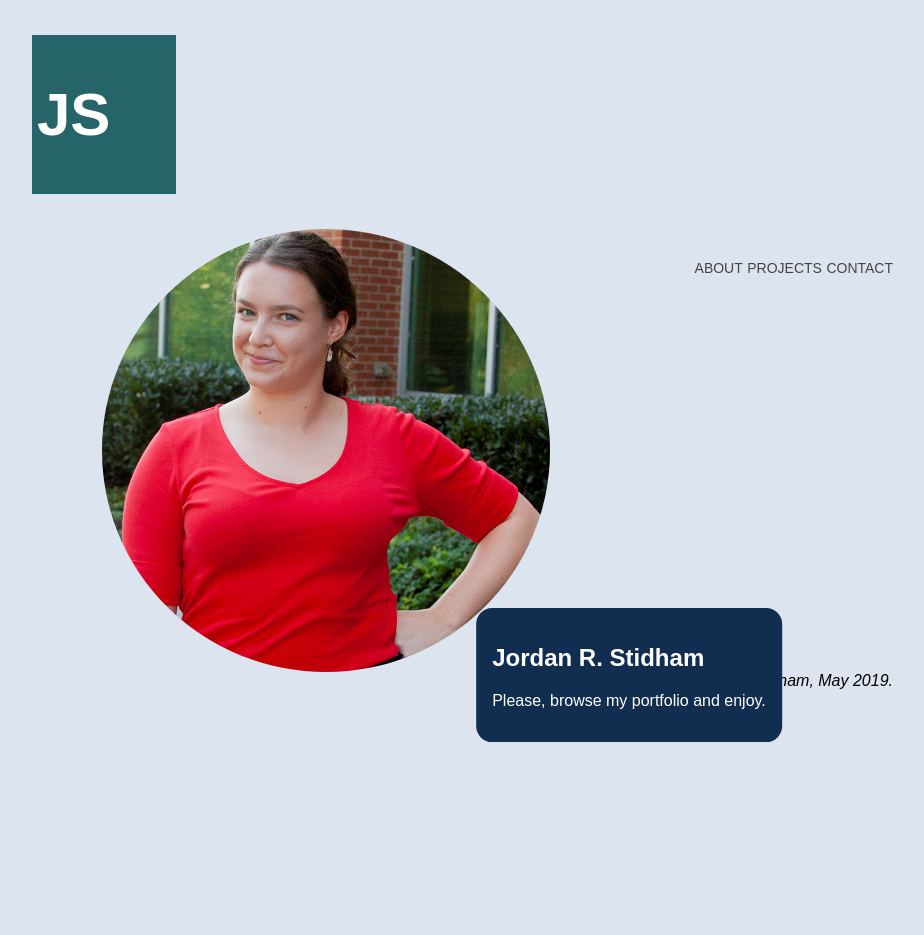
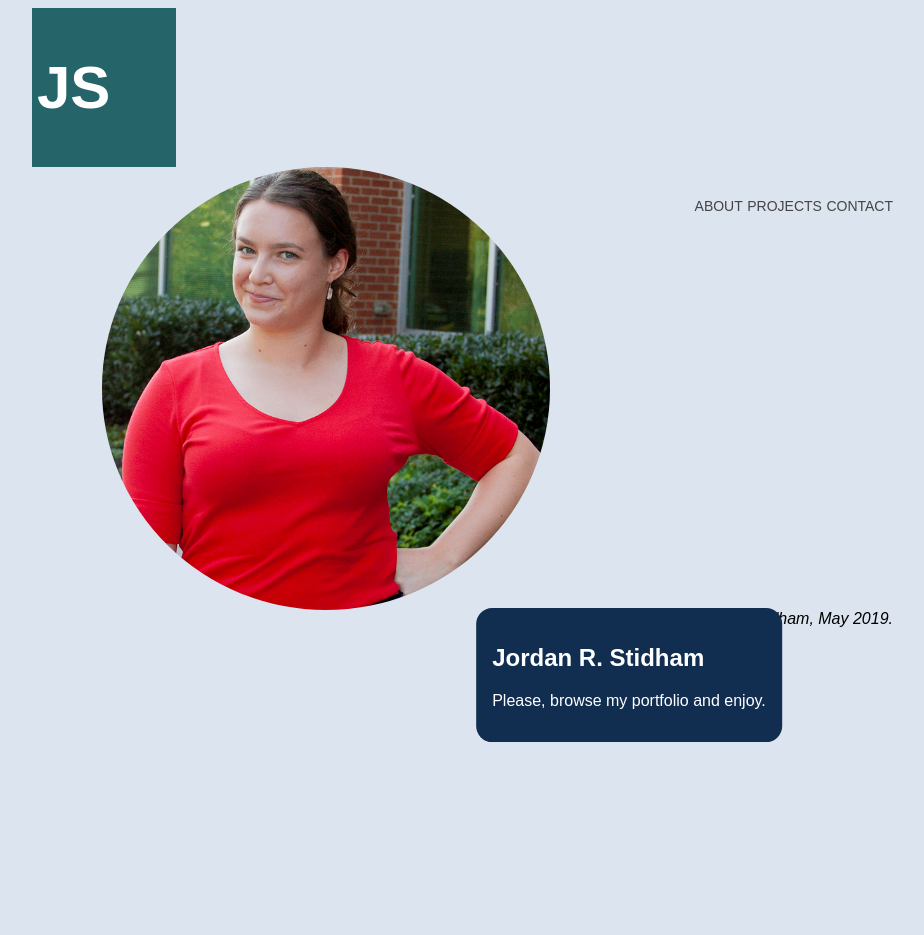
Before and after one commit to jordanstidham/PORTFOLIO, a Jekyll site: the page built from README.md, in a window 1280 px wide. Shown: the whole page, without its empty margins (11-935 px from the left). Built offline with Jekyll 4.4.1, drawn with Linux system fonts in a browser that asks for light colours; our own code applies the rules of GitHub Pages for plain Markdown files; after the commit the page ends 908 px from its top, so only the background shows below that.

Commit message:
Update main.css

```diff
--- a/css/main.css
+++ b/css/main.css
@@ -15,7 +15,7 @@ body {
     padding: 5px 5px 5px 5px;
     font-size: 30px;
     width: 15%;
-    margin: 35px;
+    margin: 0px 35px;
 }
 
 /*navbar style*/
```
